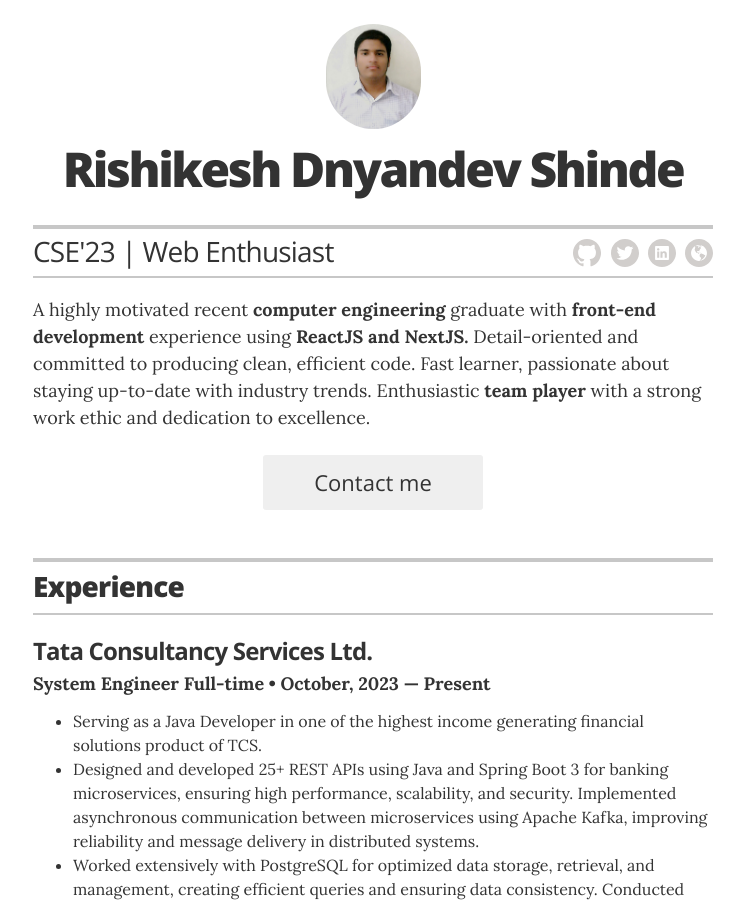
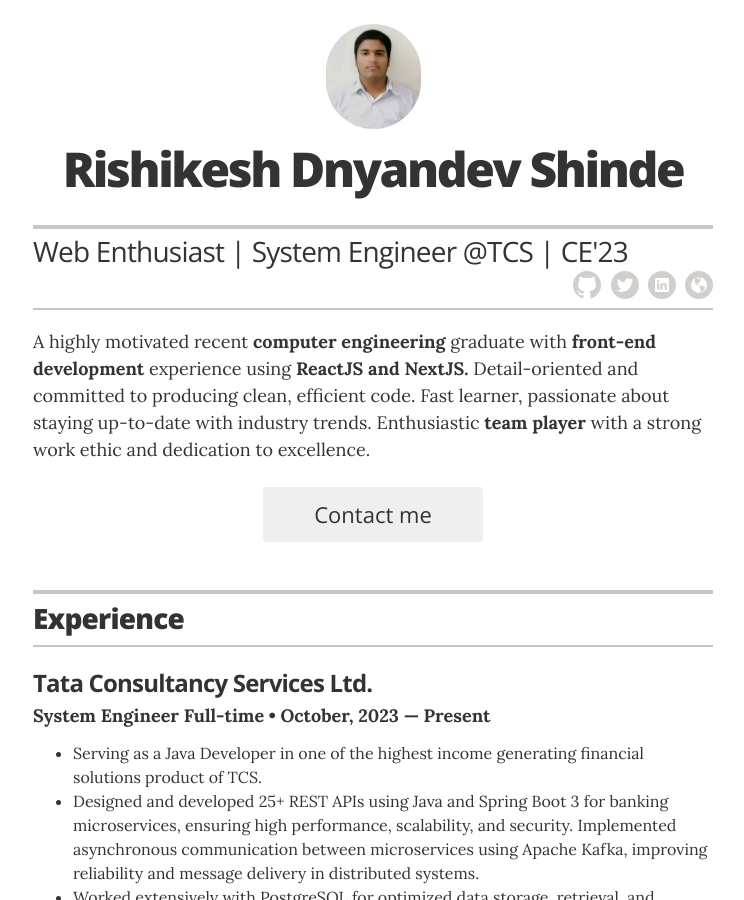
Before and after one commit to rdshinde/rdshinde.github.io, a Jekyll site: the page built from index.html, in a window 1280 px wide and 900 px high. Shown: the whole window, without its empty margins (267-1011 px from the left). Built offline with Jekyll 4.4.1, drawn with Linux system fonts in a browser that asks for light colours.

Commit message:
Update _config.yml

```diff
--- a/_config.yml
+++ b/_config.yml
@@ -11,7 +11,7 @@ sass:
 # Resume settings
 resume_avatar:                  "true"
 resume_name:                    "Rishikesh Dnyandev Shinde"
-resume_title:                   "CSE'23 | Web Enthusiast"
+resume_title:                   "Web Enthusiast | System Engineer @TCS | CE'23"
 
 # used for the contact button in _layouts/resume.html
 resume_contact_email:           "rdshinde2000@gmail.com"
```
